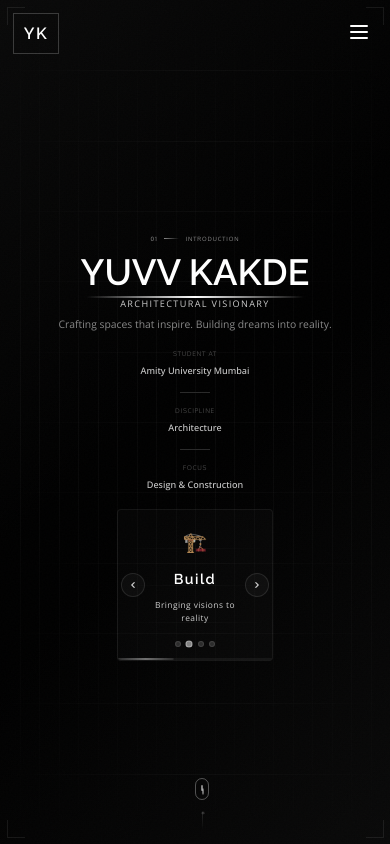
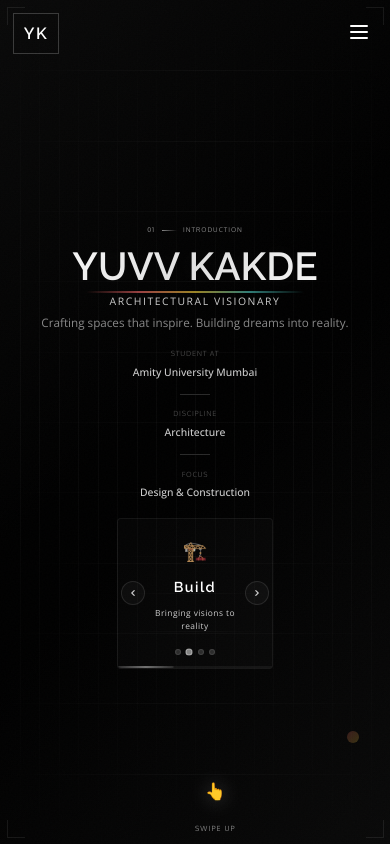
Before and after one commit to insane0904/yuvvbuilds, a React (Vite) app: page / in a window 390 px wide. Shown: the top 844 px of the page. Built offline with nearby package versions, Linux system fonts and the light colour scheme.

Commit message:
Add mobile swipe scroll, larger mobile text, easter eggs, and color accents

```diff
--- a/src/App.css
+++ b/src/App.css
@@ -175,3 +175,79 @@ html {
     transform: translate(-50%, -100%) translateY(-20px);
   }
 }
+
+/* Konami Code Easter Egg Celebration */
+.konami-celebration {
+  position: fixed;
+  top: 50%;
+  left: 50%;
+  transform: translate(-50%, -50%);
+  background: linear-gradient(135deg, rgba(0, 0, 0, 0.95), rgba(30, 30, 30, 0.95));
+  border: 2px solid transparent;
+  background-clip: padding-box;
+  border-radius: 20px;
+  padding: 2rem 3rem;
+  z-index: 100000;
+  text-align: center;
+  animation: celebrationAppear 0.5s ease forwards;
+  box-shadow:
+    0 0 30px rgba(255, 107, 107, 0.3),
+    0 0 60px rgba(255, 217, 61, 0.2),
+    0 0 90px rgba(78, 205, 196, 0.1);
+}
+
+.konami-celebration::before {
+  content: '';
+  position: absolute;
+  inset: -2px;
+  border-radius: 22px;
+  background: linear-gradient(135deg, #ff6b6b, #ffd93d, #4ecdc4, #9b59b6);
+  z-index: -1;
+  animation: borderGlow 2s linear infinite;
+}
+
+.konami-celebration p {
+  margin: 0;
+  font-family: 'Raleway', sans-serif;
+  font-size: 1.2rem;
+  color: #fff;
+  letter-spacing: 1px;
+}
+
+@keyframes celebrationAppear {
+  from {
+    opacity: 0;
+    transform: translate(-50%, -50%) scale(0.5);
+  }
+  to {
+    opacity: 1;
+    transform: translate(-50%, -50%) scale(1);
+  }
+}
+
+@keyframes borderGlow {
+  0%, 100% {
+    filter: hue-rotate(0deg);
+  }
+  50% {
+    filter: hue-rotate(30deg);
+  }
+}
+
+/* Rainbow mode for extra flair */
+.rainbow-mode .konami-celebration {
+  animation: celebrationAppear 0.5s ease forwards, rainbowPulse 1s ease infinite;
+}
+
+@keyframes rainbowPulse {
+  0%, 100% {
+    box-shadow:
+      0 0 30px rgba(255, 107, 107, 0.4),
+      0 0 60px rgba(255, 217, 61, 0.3);
+  }
+  50% {
+    box-shadow:
+      0 0 40px rgba(78, 205, 196, 0.4),
+      0 0 80px rgba(155, 89, 182, 0.3);
+  }
+}
--- a/src/components/About/About.module.css
+++ b/src/components/About/About.module.css
@@ -4,6 +4,17 @@
   position: relative;
   background: linear-gradient(180deg, #000000 0%, #0a0a0a 50%, #000000 100%);
   overflow: hidden;
+}
+
+/* Subtle color accent line */
+.about::before {
+  content: '';
+  position: absolute;
+  top: 0;
+  left: 0;
+  width: 100%;
+  height: 1px;
+  background: linear-gradient(90deg, transparent, rgba(78, 205, 196, 0.3), transparent);
 }
 
 /* Construction Scene */
--- a/src/components/Contact/Contact.module.css
+++ b/src/components/Contact/Contact.module.css
@@ -4,6 +4,17 @@
   position: relative;
   background: linear-gradient(180deg, #000000 0%, #050505 50%, #000000 100%);
   overflow: hidden;
+}
+
+/* Subtle color accent line */
+.contact::before {
+  content: '';
+  position: absolute;
+  top: 0;
+  left: 0;
+  width: 100%;
+  height: 1px;
+  background: linear-gradient(90deg, transparent, rgba(155, 89, 182, 0.3), transparent);
 }
 
 /* Construction Scene */
--- a/src/components/Hero/Hero.module.css
+++ b/src/components/Hero/Hero.module.css
@@ -505,6 +505,10 @@
     0 0 40px rgba(255, 255, 255, 0.1),
     0 0 80px rgba(255, 255, 255, 0.05);
   letter-spacing: 0.05em;
+  background: linear-gradient(135deg, #ffffff 0%, #e0e0e0 50%, #ffffff 100%);
+  -webkit-background-clip: text;
+  -webkit-text-fill-color: transparent;
+  background-clip: text;
 }
 
 .letter {
@@ -537,8 +541,9 @@
   left: 10%;
   right: 10%;
   height: 2px;
-  background: linear-gradient(to right, transparent, var(--color-white), transparent);
+  background: linear-gradient(to right, transparent, #ff6b6b, #ffd93d, #4ecdc4, transparent);
   transform-origin: center;
+  opacity: 0.6;
 }
 
 /* Subtitle */
@@ -623,8 +628,12 @@
   z-index: 25;
 }
 
-.scrollIndicator span {
-  display: none; /* Hide text, just show animation */
+/* Desktop Scroll - Mouse */
+.desktopScroll {
+  display: flex;
+  flex-direction: column;
+  align-items: center;
+  gap: 0.5rem;
 }
 
 .scrollLine {
@@ -654,16 +663,56 @@
   position: relative;
 }
 
-.scrollMouse::before {
-  content: '';
+.scrollDot {
   position: absolute;
   top: 6px;
   left: 50%;
   transform: translateX(-50%);
   width: 2px;
   height: 6px;
-  background: rgba(255, 255, 255, 0.5);
+  background: rgba(255, 255, 255, 0.6);
   border-radius: 1px;
+}
+
+/* Mobile Scroll - Swipe Gesture */
+.mobileScroll {
+  display: none;
+  flex-direction: column;
+  align-items: center;
+  gap: 0.5rem;
+}
+
+.swipeHand {
+  font-size: 1.5rem;
+  filter: drop-shadow(0 0 10px rgba(255, 255, 255, 0.3));
+}
+
+.swipeText {
+  font-family: var(--font-mono);
+  font-size: 0.6rem;
+  letter-spacing: 0.15em;
+  color: rgba(255, 255, 255, 0.5);
+  text-transform: uppercase;
+}
+
+/* Easter Egg */
+.easterEgg {
+  position: absolute;
+  bottom: 8%;
+  right: 5%;
+  width: 8px;
+  height: 8px;
+  background: linear-gradient(135deg, #ff6b6b, #ffd93d);
+  border-radius: 50%;
+  opacity: 0.15;
+  cursor: pointer;
+  transition: all 0.3s ease;
+  z-index: 30;
+}
+
+.easterEgg:hover {
+  opacity: 1;
+  box-shadow: 0 0 20px rgba(255, 107, 107, 0.6);
 }
 
 /* Corner Decorations - subtle, smaller */
@@ -920,6 +969,15 @@
     bottom: 1.25rem;
   }
 
+  /* Show swipe on mobile, hide mouse */
+  .desktopScroll {
+    display: none;
+  }
+
+  .mobileScroll {
+    display: flex;
+  }
+
   .scrollMouse {
     width: 16px;
     height: 26px;
@@ -927,6 +985,13 @@
 
   .scrollLine {
     height: 35px;
+  }
+
+  .easterEgg {
+    bottom: 12%;
+    right: 8%;
+    width: 10px;
+    height: 10px;
   }
 }
 
@@ -945,12 +1010,12 @@
   }
 
   .nameTitle {
-    font-size: clamp(2rem, 14vw, 2.8rem);
+    font-size: clamp(2.2rem, 15vw, 3rem);
     letter-spacing: 0;
   }
 
   .letter {
-    font-size: clamp(2rem, 14vw, 2.8rem);
+    font-size: clamp(2.2rem, 15vw, 3rem);
   }
 
   .subtitle {
@@ -958,7 +1023,7 @@
   }
 
   .subtitle h2 {
-    font-size: clamp(0.55rem, 2.8vw, 0.7rem);
+    font-size: clamp(0.6rem, 3vw, 0.8rem);
     letter-spacing: 0.15em;
   }
 
@@ -968,12 +1033,12 @@
   }
 
   .infoLabel {
-    font-size: 0.5rem;
+    font-size: 0.55rem;
     letter-spacing: 0.1em;
   }
 
   .infoValue {
-    font-size: 0.7rem;
+    font-size: 0.8rem;
   }
 
   .infoDivider {
@@ -981,7 +1046,7 @@
   }
 
   .tagline {
-    font-size: 0.8rem;
+    font-size: 0.9rem;
     padding: 0 0.25rem;
     margin-bottom: 1rem;
   }
@@ -992,7 +1057,7 @@
 
   .markerNumber,
   .markerText {
-    font-size: 0.45rem;
+    font-size: 0.5rem;
   }
 
   .markerLine {
@@ -1011,40 +1076,45 @@
     bottom: 0.75rem;
   }
 
-  .scrollMouse {
-    width: 14px;
-    height: 22px;
+  .swipeHand {
+    font-size: 1.3rem;
   }
 
-  .scrollLine {
-    height: 25px;
+  .swipeText {
+    font-size: 0.55rem;
+  }
+
+  .easterEgg {
+    width: 12px;
+    height: 12px;
+    opacity: 0.2;
   }
 }
 
 @media (max-width: 360px) {
   .nameTitle {
-    font-size: 1.75rem;
+    font-size: 2rem;
   }
 
   .letter {
-    font-size: 1.75rem;
+    font-size: 2rem;
   }
 
   .subtitle h2 {
-    font-size: 0.5rem;
+    font-size: 0.55rem;
     letter-spacing: 0.1em;
   }
 
   .tagline {
-    font-size: 0.75rem;
+    font-size: 0.85rem;
   }
 
   .infoLabel {
-    font-size: 0.45rem;
+    font-size: 0.5rem;
   }
 
   .infoValue {
-    font-size: 0.65rem;
+    font-size: 0.75rem;
   }
 
   .quickInfo {
--- a/src/components/Hero/Hero.tsx
+++ b/src/components/Hero/Hero.tsx
@@ -310,25 +310,18 @@ const Hero = () => {
         </motion.div>
       </div>
 
-      {/* Scroll Indicator - Modern Mouse Design */}
+      {/* Scroll Indicator - Desktop: Mouse, Mobile: Swipe */}
       <motion.div
         className={styles.scrollIndicator}
         initial={{ opacity: 0, y: -20 }}
         animate={{ opacity: 1, y: 0 }}
         transition={{ duration: 0.8, delay: 2 }}
       >
+        {/* Desktop Mouse Indicator */}
+        <div className={styles.desktopScroll}>
           <div className={styles.scrollMouse}>
             <motion.div
-            style={{
-              position: 'absolute',
-              top: '6px',
-              left: '50%',
-              transform: 'translateX(-50%)',
-              width: '2px',
-              height: '6px',
-              background: 'rgba(255, 255, 255, 0.6)',
-              borderRadius: '1px',
-            }}
+              className={styles.scrollDot}
               animate={{ y: [0, 8, 0], opacity: [1, 0.3, 1] }}
               transition={{ duration: 1.8, repeat: Infinity, ease: "easeInOut" }}
             />
@@ -338,7 +331,34 @@ const Hero = () => {
             animate={{ scaleY: [1, 0.5, 1], opacity: [0.4, 0.2, 0.4] }}
             transition={{ duration: 1.8, repeat: Infinity, ease: "easeInOut" }}
           />
+        </div>
+
+        {/* Mobile Swipe Indicator */}
+        <div className={styles.mobileScroll}>
+          <motion.div
+            className={styles.swipeHand}
+            animate={{ y: [0, -12, 0] }}
+            transition={{ duration: 1.5, repeat: Infinity, ease: "easeInOut" }}
+          >
+            👆
           </motion.div>
+          <motion.span
+            className={styles.swipeText}
+            animate={{ opacity: [0.5, 1, 0.5] }}
+            transition={{ duration: 1.5, repeat: Infinity, ease: "easeInOut" }}
+          >
+            Swipe up
+          </motion.span>
+        </div>
+      </motion.div>
+
+      {/* Easter Egg - Hidden element */}
+      <motion.div
+        className={styles.easterEgg}
+        whileHover={{ scale: 1.5, rotate: 360 }}
+        whileTap={{ scale: 2 }}
+        title="You found me! 🎉"
+      />
 
       {/* Corner Decorations */}
       <div className={styles.cornerTL} />
--- a/src/components/Hobbies/Hobbies.module.css
+++ b/src/components/Hobbies/Hobbies.module.css
@@ -4,6 +4,17 @@
   position: relative;
   background: linear-gradient(180deg, #000000 0%, #080808 50%, #000000 100%);
   overflow: hidden;
+}
+
+/* Subtle color accent line */
+.hobbies::before {
+  content: '';
+  position: absolute;
+  top: 0;
+  left: 0;
+  width: 100%;
+  height: 1px;
+  background: linear-gradient(90deg, transparent, rgba(255, 217, 61, 0.3), transparent);
 }
 
 /* Construction Scene */
--- a/src/components/Skills/Skills.module.css
+++ b/src/components/Skills/Skills.module.css
@@ -4,6 +4,17 @@
   position: relative;
   background: linear-gradient(180deg, #000000 0%, #0d0d0d 50%, #000000 100%);
   overflow: hidden;
+}
+
+/* Subtle color accent line */
+.skills::before {
+  content: '';
+  position: absolute;
+  top: 0;
+  left: 0;
+  width: 100%;
+  height: 1px;
+  background: linear-gradient(90deg, transparent, rgba(255, 107, 107, 0.3), transparent);
 }
 
 /* Construction Scene */
```
Also changed, not shown: src/App.tsx (+44 -3 lines). Lines whose indentation alone changed are shown as unchanged.
